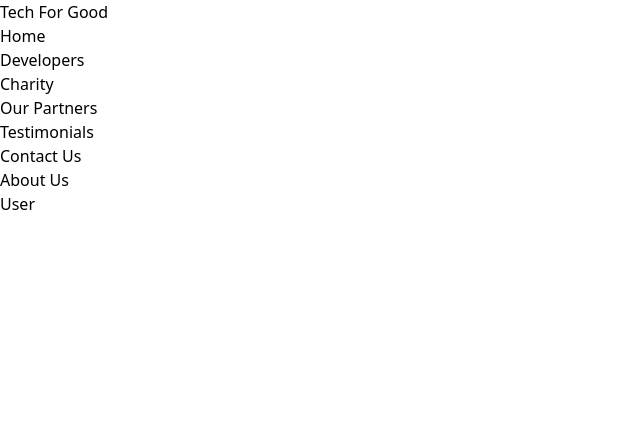
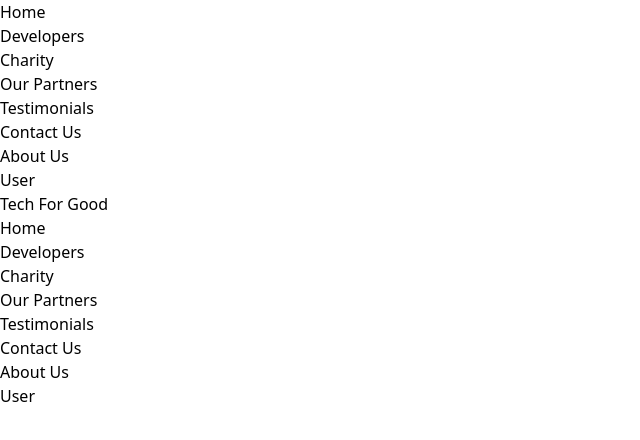
Before and after one commit to SchoolOfCode/Team-Build, a Next.js app in the folder team-5-final-project/: page / in a window 1280 px wide. Shown: the top 440 px of the page, without its empty margins (0-640 px from the left). Built offline with nearby package versions, Linux system fonts and the light colour scheme.

Commit message:
Navbar added to layout

```diff
--- a/team-5-final-project/src/app/layout.jsx
+++ b/team-5-final-project/src/app/layout.jsx
@@ -1,15 +1,16 @@
-import './globals.css'
-
+import Navbar from "./components/navbar/navbar";
+import "./globals.css";
 
 export const metadata = {
-  title: 'Create Next App',
-  description: 'Generated by create next app',
-}
+  title: "Create Next App",
+  description: "Generated by create next app",
+};
 
 export default function RootLayout({ children }) {
   return (
     <html lang="en">
+      <Navbar />
       <body>{children}</body>
     </html>
-  )
+  );
 }
```
